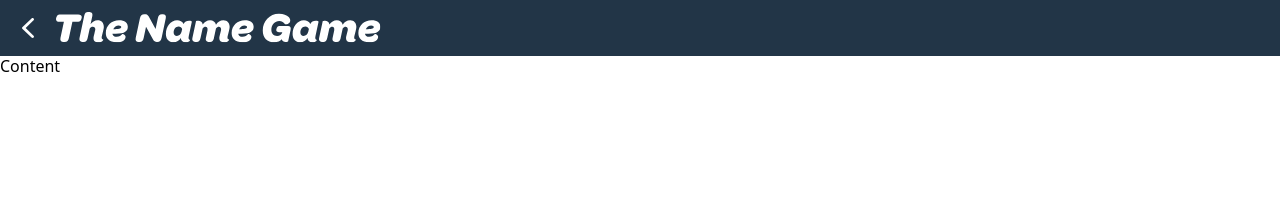
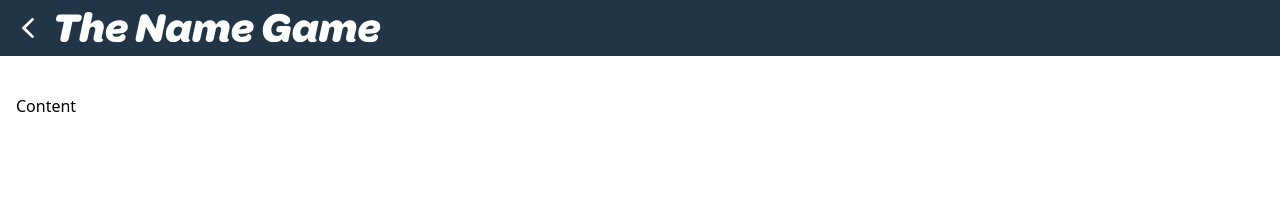
Before and after one commit to joestrouth1/wat-namegame, a Vue app: page /play in a window 1280 px wide. Shown: the top 206 px of the page. Built offline with nearby package versions, Linux system fonts and the light colour scheme.

Commit message:
feat(styles): add font-weight tokens
Adds normal, medium, and bold font-weight variables to App.vue

```diff
--- a/src/App.vue
+++ b/src/App.vue
@@ -20,6 +20,11 @@ Design Tokens
 
   // Color
   --color-blue-dark: rgba(34, 53, 71, 1);
+
+  // Type
+  --font-weight-normal: 400;
+  --font-weight-medium: 500;
+  --font-weight-bold: 700;
 }
 
 /**
--- a/src/components/SiteButton/SiteButton.vue
+++ b/src/components/SiteButton/SiteButton.vue
@@ -44,7 +44,7 @@ export default defineComponent({
   --button-color-text: white;
 
   --button-font-size: var(--size-20);
-  --button-font-weight: var(--font-weight-medium, 500);
+  --button-font-weight: var(--font-weight-medium);
   --button-line-height: var(--size-24);
   --button-text-decoration: none;
 
--- a/src/views/Home.vue
+++ b/src/views/Home.vue
@@ -65,6 +65,7 @@ export default defineComponent({
 
 .main {
   font-size: var(--size-20);
+  font-weight: var(--font-weight-medium);
   line-height: var(--size-24);
   text-align: center;
   color: white;
--- a/src/views/Play.vue
+++ b/src/views/Play.vue
@@ -18,3 +18,21 @@ export default defineComponent({
   }
 })
 </script>
+
+<style lang="scss" scoped>
+.main {
+  --main-padding-top: var(--size-40);
+  --main-padding-bottom: var(--size-40);
+  --main-padding-left: var(--size-16);
+  --main-padding-right: var(--size-16);
+  @supports (padding-top: env(safe-area-inset-top)) {
+    --main-padding-top: max(env(safe-area-inset-top), var(--size-40));
+    --main-padding-bottom: max(env(safe-area-inset-bottom), var(--size-40));
+    --main-padding-left: max(env(safe-area-inset-left), var(--size-16));
+    --main-padding-right: max(env(safe-area-inset-right), var(--size-16));
+  }
+
+  padding: var(--main-padding-top) var(--main-padding-right)
+    var(--main-padding-bottom) var(--main-padding-left);
+}
+</style>
```
